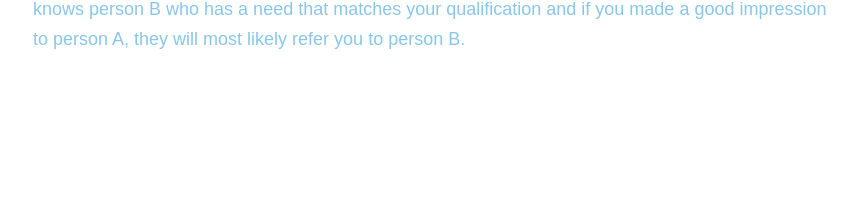
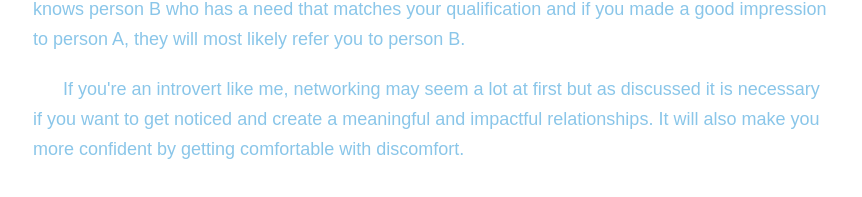
Before and after one commit to paulinemarg/myBlog, a React (Create React App) app: page /network in a window 1280 px wide. Shown: the part 901-1098 px from the top of the page, without its empty margins (207-1069 px from the left). Before the commit the page ends 1025 px from the top, so only its background shows below. Built offline with nearby package versions, Linux system fonts and the light colour scheme; the HTML template or start-up script is replaced by a standard one.

Commit message:
updated article

```diff
--- a/src/components/pages/Network.jsx
+++ b/src/components/pages/Network.jsx
@@ -24,6 +24,9 @@ export default function Network() {
           <div className='indent'>
             Networking will create not just connections but also opportunities, if person A in your network knows person B who has a need that matches your qualification and if you made a good impression to person A, they will most likely refer you to person B.
           </div>
+           <div className='indent'>
+            If you're an introvert like me, networking may seem a lot at first but as discussed it is necessary if you want to get noticed and create a meaningful and impactful relationships. It will also make you more confident by getting comfortable with discomfort.
+          </div>
         </div>
     </div>
   );
```
